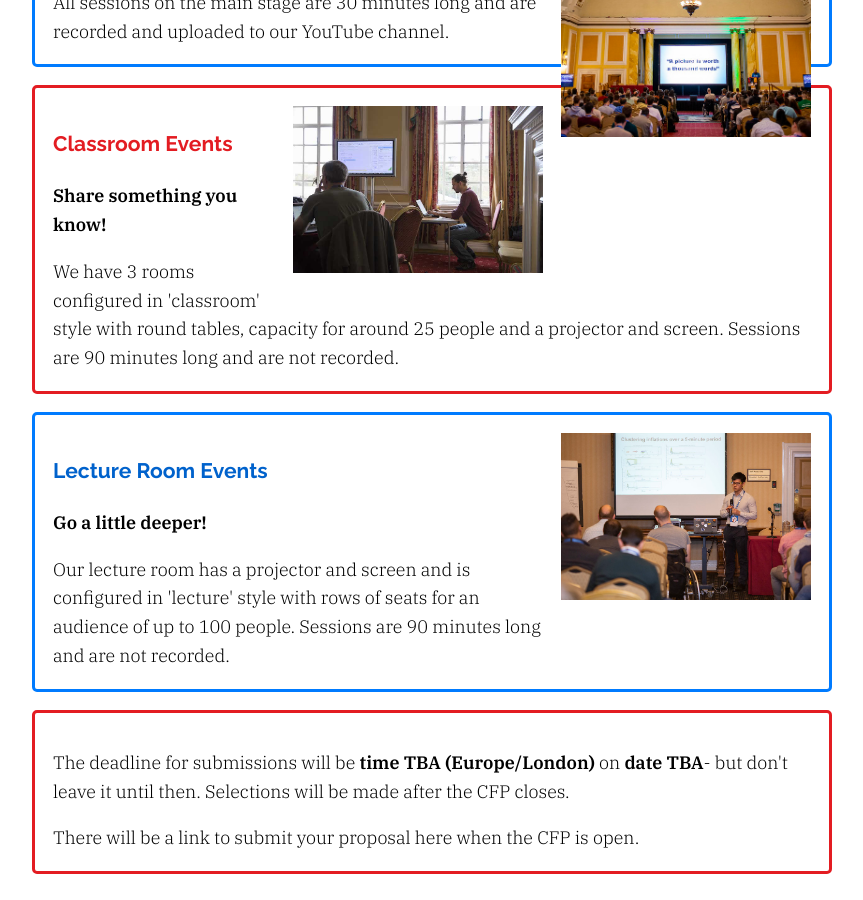
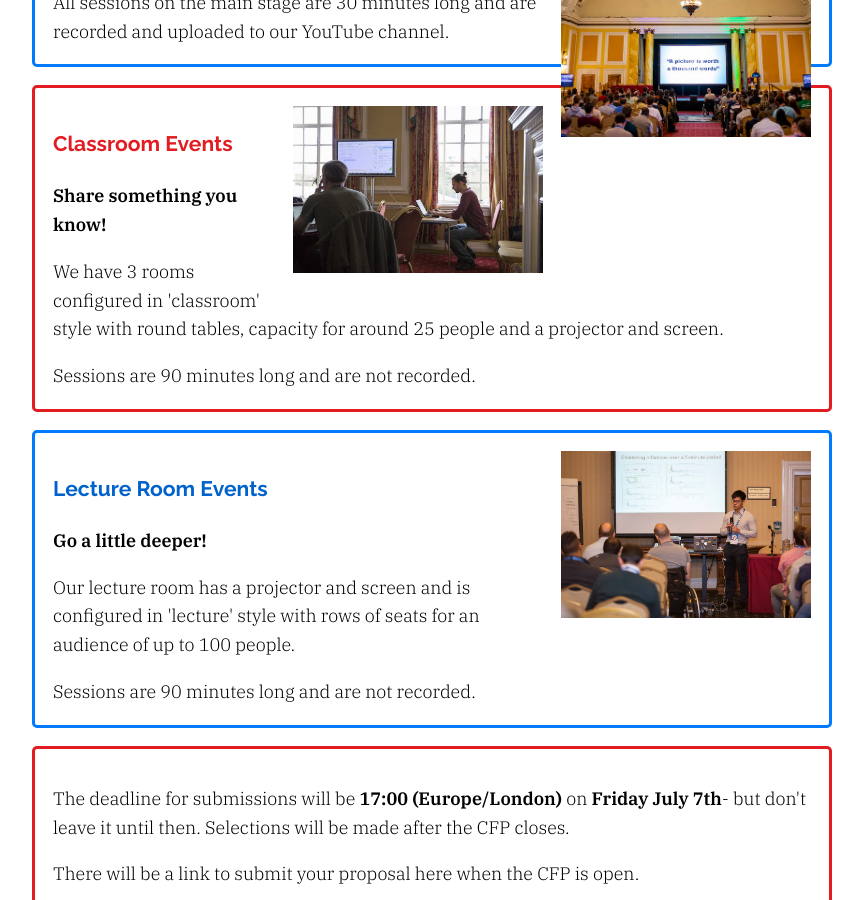
Before and after one commit to gma/2025.pyconuk.org, a Jekyll site: the page built from src/call-for-proposals.md, in a window 1280 px wide and 900 px high, scrolled down 925 px. Shown: the whole window, without its empty margins (208-1071 px from the left). Built offline with Jekyll 4.4.1, drawn with Linux system fonts in a browser that asks for light colours.

Commit message:
Improve layout of cfp descriptions

```diff
--- a/src/call-for-proposals.md
+++ b/src/call-for-proposals.md
@@ -31,7 +31,8 @@ title: Call for Proposals
 
   <h3>Classroom Events</h3>
   <p><strong>Share something you know!</strong></p>
-  <p>We have 3 rooms configured in 'classroom' style with round tables, capacity for around 25 people and a projector and screen. Sessions are 90 minutes long and are not recorded.</p>
+  <p>We have 3 rooms configured in 'classroom' style with round tables, capacity for around 25 people and a projector and screen.</p>
+  <p>Sessions are 90 minutes long and are not recorded.</p>
 </div>
 
 <div class="box box_blue">
@@ -40,10 +41,11 @@ title: Call for Proposals
   </figure>
   <h3>Lecture Room Events</h3>
   <p><strong>Go a little deeper!</strong></p>
-  <p>Our lecture room has a projector and screen and is configured in 'lecture' style with rows of seats for an audience of up to 100 people. Sessions are 90 minutes long and are not recorded.</p>
+  <p>Our lecture room has a projector and screen and is configured in 'lecture' style with rows of seats for an audience of up to 100 people.</p>
+  <p>Sessions are 90 minutes long and are not recorded.</p>
 </div>
 
 <div class="box box_red">
-  <p>The deadline for submissions will be <strong>time TBA (Europe/London)</strong> on <strong>date TBA</strong>- but don't leave it until then. Selections will be made after the CFP closes.</p>
+  <p>The deadline for submissions will be <strong>17:00 (Europe/London)</strong> on <strong>Friday July 7th</strong>- but don't leave it until then. Selections will be made after the CFP closes.</p>
   <p>There will be a link to submit your proposal here when the CFP is open.</p>
 </div>
```
